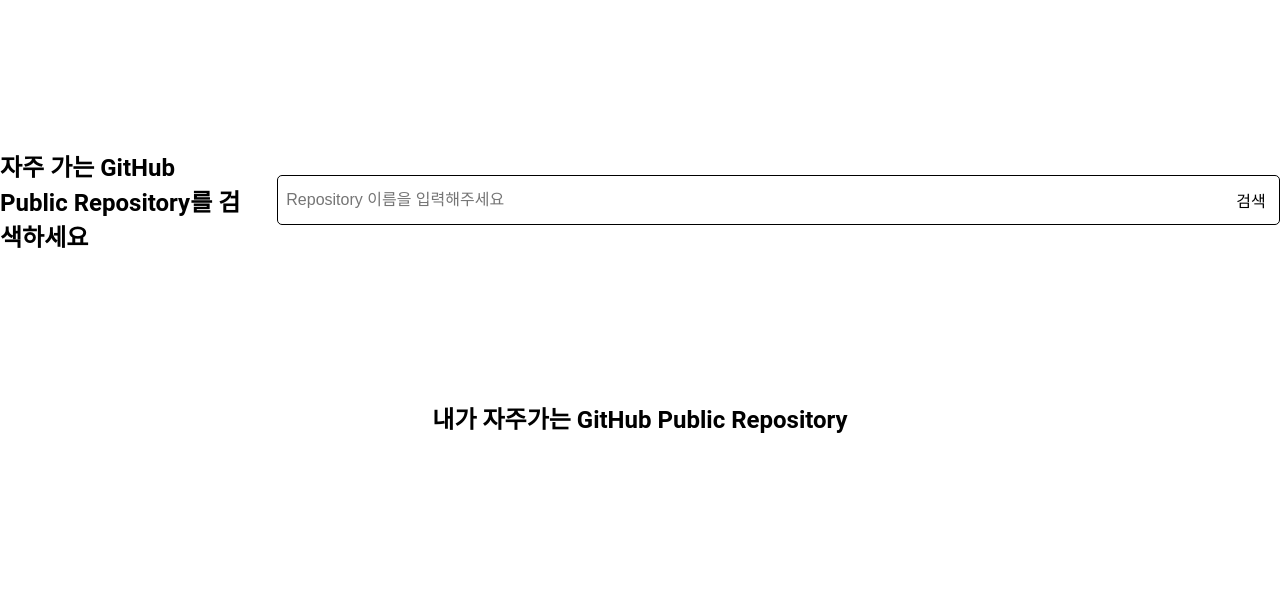
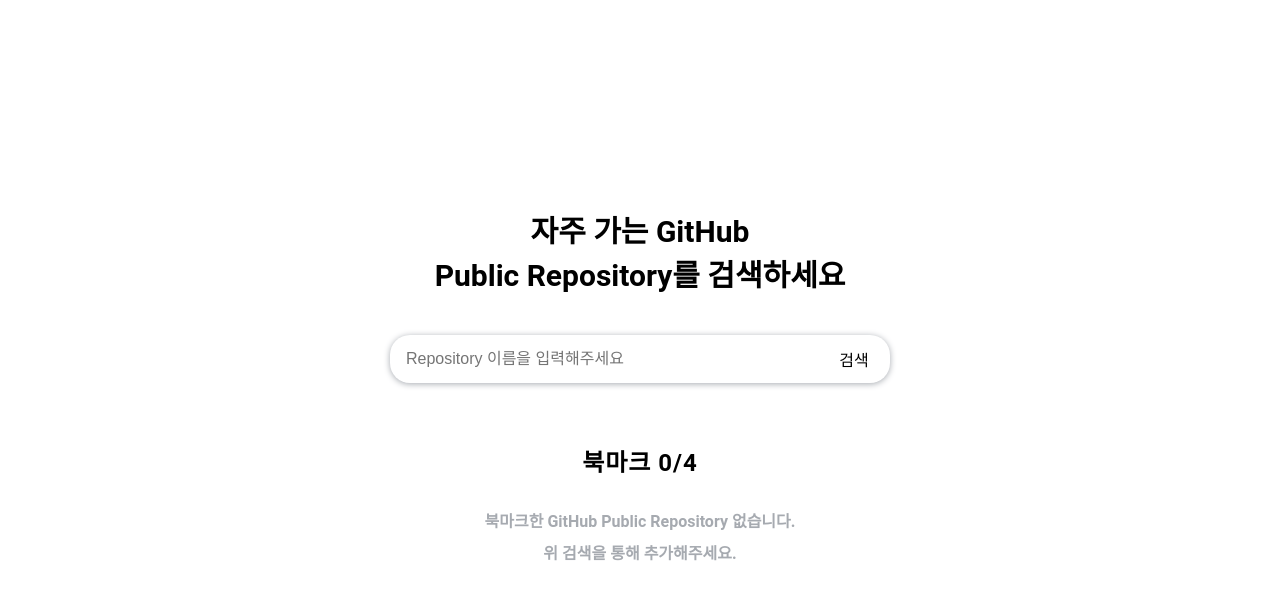
Before and after one commit to jungks9351/payhere_task, a React app: page / in a window 1280 px wide. Shown: the top 600 px of the page. Built offline with nearby package versions, Linux system fonts and the light colour scheme.

Commit message:
style : 메인페이지 스타일 수정

```diff
--- a/src/components/common/CustomButton.tsx
+++ b/src/components/common/CustomButton.tsx
@@ -1,7 +1,7 @@
 import styled from 'styled-components'
 
 interface CustomButtonProps {
-  onClick: () => void
+  onClick?: () => void
   type: 'button' | 'submit' | 'reset' | undefined
   title: string
   children: string
--- /dev/null
+++ b/src/components/common/Layout.tsx
@@ -0,0 +1,17 @@
+import { ReactNode } from 'react'
+import styled from 'styled-components'
+
+const Layout = ({ children }: { children: ReactNode }) => {
+  return <LayoutWrapper>{children}</LayoutWrapper>
+}
+
+const LayoutWrapper = styled.div`
+  height: 100%;
+
+  display: flex;
+  flex-direction: column;
+  justify-content: center;
+  align-items: center;
+`
+
+export default Layout
--- /dev/null
+++ b/src/components/main/BookmarkItem.tsx
@@ -0,0 +1,76 @@
+import styled from 'styled-components'
+
+import { RepoItmeType } from 'src/type'
+
+import BookmarkButton from 'component/repo/BookmarkButton'
+import RepoName from 'component/repo/RepoName'
+import RepoOwnerAvatar from 'component/repo/RepoOwnerAvatar'
+import { Link } from 'react-router-dom'
+
+const BookmarkItem = ({ bookmarkData }: { bookmarkData: RepoItmeType }) => {
+  return (
+    <BookmarkItemWrapper>
+      <Link
+        to={`/repo/${bookmarkData.full_name}`}
+        title={`${bookmarkData.full_name}`}
+      >
+        <RepoInfoWrapper>
+          <RepoOwnerAvatar
+            src={bookmarkData.owner.avatar_url}
+            width={50}
+            height={50}
+          />
+          <RepoName fontSize={16}>{bookmarkData.full_name}</RepoName>
+        </RepoInfoWrapper>
+      </Link>
+      <BookmarkButton repoItemData={bookmarkData} />
+    </BookmarkItemWrapper>
+  )
+}
+
+const BookmarkItemWrapper = styled.li`
+  position: relative;
+
+  display: flex;
+  flex-direction: column;
+  justify-content: center;
+  align-items: center;
+  gap: 8px;
+
+  border-radius: 8px;
+
+  overflow: hidden;
+  text-overflow: ellipsis;
+  white-space: nowrap;
+
+  z-index: 100;
+
+  @media screen and (min-width: 768px) {
+    width: 200px;
+    height: 200px;
+  }
+`
+
+const RepoInfoWrapper = styled.div`
+  width: 150px;
+  height: 150px;
+
+  display: flex;
+  flex-direction: column;
+  justify-content: center;
+  align-items: center;
+  gap: 8px;
+
+  padding: 8px;
+
+  &:hover {
+    background-color: #ecedf1;
+  }
+
+  @media screen and (min-width: 768px) {
+    width: 200px;
+    height: 200px;
+  }
+`
+
+export default BookmarkItem
--- a/src/components/main/BookmarkList.tsx
+++ b/src/components/main/BookmarkList.tsx
@@ -6,6 +6,9 @@
 
 import RepoItem from 'component/repo/RepoItem'
 import { Link } from 'react-router-dom'
+import RepoName from 'component/repo/RepoName'
+import BookmarkItem from './BookmarkItem'
+import NoBookmarkList from './NoBookmarkList'
 
 const BookmarkList = () => {
   const bookmarks = useBookmarksState()
@@ -15,34 +18,37 @@
     const bookmarksData = JSON.parse(localStorage.getItem('bookmarks') || '[]')
     dispatch({ type: 'updateBookmark', payload: bookmarksData })
   }, [dispatch])
+  console.log(bookmarks)
   return (
-    <BookmarkListWrapper>
-      {bookmarks.map((bookmark, idx) => (
-        <RepoItemWrapper key={idx}>
-          <RepoItem repoItemData={bookmark} />
-          <LinkWrapper>
-            <Link to={`repo/${bookmark.full_name}`}>ISSUES 보러가기</Link>
-          </LinkWrapper>
-        </RepoItemWrapper>
-      ))}
-    </BookmarkListWrapper>
+    <>
+      <BookmarkListTitle>북마크 {`${bookmarks.length}/4`}</BookmarkListTitle>
+      {bookmarks.length !== 0 ? (
+        <>
+          <BookmarkListWrapper>
+            {bookmarks.map((bookmark, idx) => (
+              <BookmarkItem key={idx} bookmarkData={bookmark} />
+            ))}
+          </BookmarkListWrapper>
+        </>
+      ) : (
+        <NoBookmarkList />
+      )}
+    </>
   )
 }
 
 const BookmarkListWrapper = styled.ul`
-  padding: 20px 0;
+  display: flex;
+  flex-wrap: wrap;
+  justify-content: center;
+  align-items: center;
 `
 
-const RepoItemWrapper = styled.li`
-  border-bottom: 1px solid #d0d7de;
-`
+const BookmarkListTitle = styled.h2`
+  text-align: center;
+  padding: 30px 0;
 
-const LinkWrapper = styled.div`
-  font-weight: bold;
-  padding: 8px 16px;
-  &:hover {
-    text-decoration: underline;
-  }
+  letter-spacing: 1px;
 `
 
 export default BookmarkList
--- a/src/components/main/BookmarkSection.tsx
+++ b/src/components/main/BookmarkSection.tsx
@@ -6,7 +6,6 @@
 const BookmarkSection = () => {
   return (
     <BookmarkSectionWrapper>
-      <SectionTitle>내가 자주가는 GitHub Public Repository</SectionTitle>
       <BookmarkProvider>
         <BookmarkList />
       </BookmarkProvider>
@@ -17,12 +16,8 @@
 const BookmarkSectionWrapper = styled.section`
   display: flex;
   flex-direction: column;
-  justify-content: center;
-  align-items: center;
-`
 
-const SectionTitle = styled.h2`
-  text-align: center;
+  padding: 30px 0;
 `
 
 export default BookmarkSection
--- /dev/null
+++ b/src/components/main/NoBookmarkList.tsx
@@ -0,0 +1,24 @@
+import React from 'react'
+import styled from 'styled-components'
+
+const NoBookmarkList = () => {
+  return (
+    <NoBookmarkListWrapper>
+      <p>북마크한 GitHub Public Repository 없습니다.</p>
+      <p>위 검색을 통해 추가해주세요.</p>
+    </NoBookmarkListWrapper>
+  )
+}
+
+const NoBookmarkListWrapper = styled.div`
+  display: flex;
+  flex-direction: column;
+  justify-content: center;
+  align-items: center;
+  gap: 8px;
+
+  color: #a6aab0;
+  font-weight: bold;
+`
+
+export default NoBookmarkList
--- a/src/components/main/SearchForm.tsx
+++ b/src/components/main/SearchForm.tsx
@@ -25,7 +25,7 @@
           autoComplete="off"
           placeholder="Repository 이름을 입력해주세요"
           onChange={handleChangeSearch}
-          width={250}
+          width={300}
           height={30}
           fontSize={16}
         />
@@ -44,14 +44,18 @@
 }
 
 const SearchFormWrapper = styled.form`
-  display: inline-block;
-  width: 100%;
-  border: 1px solid #000;
-  border-radius: 5px;
+  width: 350px;
+
+  box-shadow: 0 1px 6px 0 #a6aab0;
+  border-radius: 20px;
+
+  @media screen and (min-width: 760px) {
+    width: 500px;
+  }
 `
 
 const SearchFormField = styled.div`
-  margin: 4px 8px;
+  margin: 4px 16px;
 
   display: flex;
   justify-content: space-between;
--- a/src/components/main/SearchSection.tsx
+++ b/src/components/main/SearchSection.tsx
@@ -15,20 +15,22 @@
 }
 
 const SearchSectionWrapper = styled.section`
-  height: 50vh;
+  width: 100%;
 
   display: flex;
+  flex-direction: column;
   justify-content: center;
   align-items: center;
-  flex-direction: column;
-  gap: 40px;
+`
+
+const SearchSectionTitle = styled.h2`
+  padding-bottom: 40px;
+
+  text-align: center;
 
   @media screen and (min-width: 768px) {
-    flex-direction: row;
-    gap: 20px;
+    font-size: 30px;
   }
 `
 
-const SearchSectionTitle = styled.h2``
-
 export default SearchSection
--- a/src/components/repo/BookmarkButton.tsx
+++ b/src/components/repo/BookmarkButton.tsx
@@ -79,15 +79,26 @@
 }
 
 const ButtonWrapper = styled.div<BookmarkType>`
+  position: absolute;
+  top: 8px;
+  right: 8px;
+
   padding: 10px 0;
   button {
-    color: #20c997;
+    color: #a6aab0;
+    &:hover {
+      color: #20c997;
+      text-decoration: underline;
+    }
   }
+  z-index: 100;
   ${({ isBookmark }) =>
     isBookmark &&
     css`
-      button {
-        color: #ff6b6b;
+      &:hover {
+        button {
+          color: #ff6b6b;
+        }
       }
     `};
 `
--- a/src/pages/MainPage.tsx
+++ b/src/pages/MainPage.tsx
@@ -1,12 +1,13 @@
+import Layout from 'component/common/Layout'
 import BookmarkSection from 'component/main/BookmarkSection'
 import SearchSection from 'component/main/SearchSection'
 
 const MainPage = () => {
   return (
-    <>
+    <Layout>
       <SearchSection />
       <BookmarkSection />
-    </>
+    </Layout>
   )
 }
 
```
